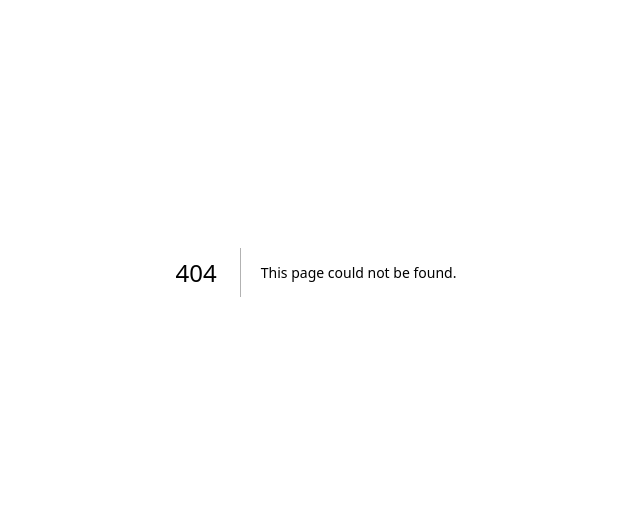
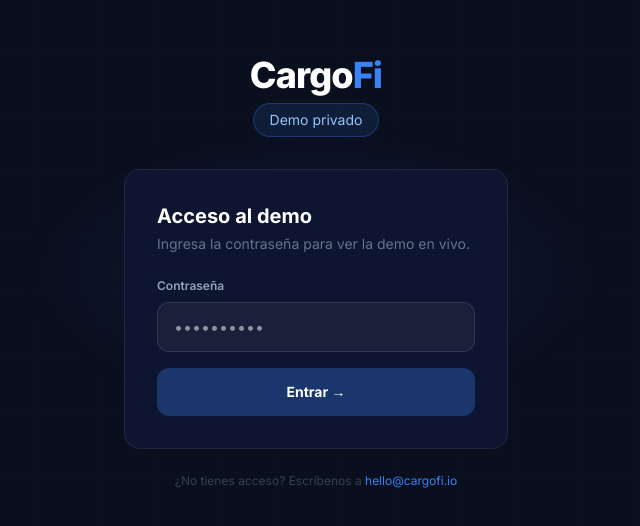
Before and after one commit to ai-lucasalberto/cargofi-landing, a Next.js app: page /demo/login in a window 1280 px wide. Before the commit this address had no page. Shown: the part 128-654 px from the top of the page, without its empty margins (324-964 px from the left). Built offline with nearby package versions, Linux system fonts and the light colour scheme.

Commit message:
feat: password protection for /demo — middleware + login page

```diff
--- /dev/null
+++ b/src/app/demo/auth/route.ts
@@ -0,0 +1,23 @@
+import { NextRequest, NextResponse } from "next/server";
+
+const DEMO_PASSWORD = process.env.DEMO_PASSWORD || "cargofi2026";
+const COOKIE_NAME = "cargofi_demo_auth";
+
+export async function POST(request: NextRequest) {
+  const body = await request.json();
+  const { password, from } = body;
+
+  if (password === DEMO_PASSWORD) {
+    const response = NextResponse.json({ ok: true });
+    response.cookies.set(COOKIE_NAME, DEMO_PASSWORD, {
+      httpOnly: true,
+      secure: true,
+      sameSite: "lax",
+      maxAge: 60 * 60 * 24 * 7, // 7 days
+      path: "/",
+    });
+    return response;
+  }
+
+  return NextResponse.json({ ok: false, error: "Contraseña incorrecta" }, { status: 401 });
+}
--- /dev/null
+++ b/src/app/demo/login/page.tsx
@@ -0,0 +1,130 @@
+"use client";
+
+import { useState, Suspense } from "react";
+import { useRouter, useSearchParams } from "next/navigation";
+
+function LoginForm() {
+  const router = useRouter();
+  const searchParams = useSearchParams();
+  const from = searchParams.get("from") || "/demo";
+
+  const [password, setPassword] = useState("");
+  const [loading, setLoading] = useState(false);
+  const [error, setError] = useState("");
+
+  const handleSubmit = async (e: React.FormEvent) => {
+    e.preventDefault();
+    setLoading(true);
+    setError("");
+
+    const res = await fetch("/demo/auth", {
+      method: "POST",
+      headers: { "Content-Type": "application/json" },
+      body: JSON.stringify({ password, from }),
+    });
+
+    if (res.ok) {
+      router.push(from);
+      router.refresh();
+    } else {
+      const data = await res.json();
+      setError(data.error || "Contraseña incorrecta");
+      setLoading(false);
+    }
+  };
+
+  return (
+    <div className="min-h-screen flex items-center justify-center px-4"
+      style={{ background: "#0a0f1e" }}>
+
+      {/* Grid bg */}
+      <div className="fixed inset-0 opacity-30 pointer-events-none"
+        style={{
+          backgroundImage:
+            "linear-gradient(rgba(59,130,246,0.07) 1px, transparent 1px), linear-gradient(90deg, rgba(59,130,246,0.07) 1px, transparent 1px)",
+          backgroundSize: "60px 60px",
+        }} />
+
+      {/* Glow */}
+      <div className="fixed top-1/2 left-1/2 -translate-x-1/2 -translate-y-1/2 pointer-events-none"
+        style={{ width: 600, height: 300, background: "radial-gradient(ellipse, rgba(59,130,246,0.1) 0%, transparent 70%)" }} />
+
+      <div className="relative w-full max-w-sm">
+        {/* Logo */}
+        <div className="text-center mb-8">
+          <div className="text-4xl font-extrabold tracking-tight mb-2">
+            Cargo<span style={{ color: "#3b82f6" }}>Fi</span>
+          </div>
+          <div className="text-sm px-4 py-1.5 rounded-full inline-block"
+            style={{ background: "rgba(59,130,246,0.12)", border: "1px solid rgba(59,130,246,0.3)", color: "#93c5fd" }}>
+            Demo privado
+          </div>
+        </div>
+
+        {/* Card */}
+        <div className="rounded-2xl p-8"
+          style={{ background: "#0d1530", border: "1px solid rgba(255,255,255,0.08)" }}>
+          <h1 className="text-xl font-bold mb-1 text-white">Acceso al demo</h1>
+          <p className="text-sm mb-6" style={{ color: "#64748b" }}>
+            Ingresa la contraseña para ver la demo en vivo.
+          </p>
+
+          <form onSubmit={handleSubmit} className="flex flex-col gap-4">
+            <div>
+              <label className="block text-xs font-semibold mb-2" style={{ color: "#94a3b8" }}>
+                Contraseña
+              </label>
+              <input
+                type="password"
+                value={password}
+                onChange={e => setPassword(e.target.value)}
+                placeholder="••••••••••"
+                autoFocus
+                required
+                className="w-full px-4 py-3 rounded-xl text-white outline-none transition-all"
+                style={{
+                  background: "rgba(255,255,255,0.05)",
+                  border: error ? "1px solid rgba(239,68,68,0.5)" : "1px solid rgba(255,255,255,0.1)",
+                }}
+              />
+            </div>
+
+            {error && (
+              <div className="text-sm px-3 py-2 rounded-lg"
+                style={{ background: "rgba(239,68,68,0.1)", border: "1px solid rgba(239,68,68,0.3)", color: "#fca5a5" }}>
+                ❌ {error}
+              </div>
+            )}
+
+            <button
+              type="submit"
+              disabled={loading || !password}
+              className="w-full py-3.5 rounded-xl font-bold text-sm text-white transition-all"
+              style={{
+                background: loading || !password
+                  ? "rgba(59,130,246,0.3)"
+                  : "linear-gradient(90deg, #2563eb, #0891b2)",
+                cursor: loading || !password ? "not-allowed" : "pointer",
+                boxShadow: !loading && password ? "0 8px 24px rgba(37,99,235,0.25)" : "none",
+              }}>
+              {loading ? "Verificando..." : "Entrar →"}
+            </button>
+          </form>
+        </div>
+
+        <p className="text-center text-xs mt-6" style={{ color: "#334155" }}>
+          ¿No tienes acceso? Escríbenos a{" "}
+          <a href="mailto:hello@cargofi.io" style={{ color: "#3b82f6" }}>hello@cargofi.io</a>
+        </p>
+      </div>
+    </div>
+  );
+}
+
+export default function LoginPage() {
+  return (
+    <Suspense>
+      <LoginForm />
+    </Suspense>
+  );
+}
--- /dev/null
+++ b/src/middleware.ts
@@ -0,0 +1,28 @@
+import { NextRequest, NextResponse } from "next/server";
+
+const DEMO_PASSWORD = process.env.DEMO_PASSWORD || "cargofi2026";
+const COOKIE_NAME = "cargofi_demo_auth";
+
+export function middleware(request: NextRequest) {
+  const { pathname } = request.nextUrl;
+
+  // Only protect /demo routes (not /demo/login or /demo/auth)
+  if (
+    pathname.startsWith("/demo") &&
+    !pathname.startsWith("/demo/login") &&
+    !pathname.startsWith("/demo/auth")
+  ) {
+    const cookie = request.cookies.get(COOKIE_NAME);
+    if (cookie?.value !== DEMO_PASSWORD) {
+      const loginUrl = new URL("/demo/login", request.url);
+      loginUrl.searchParams.set("from", pathname);
+      return NextResponse.redirect(loginUrl);
+    }
+  }
+
+  return NextResponse.next();
+}
+
+export const config = {
+  matcher: ["/demo/:path*"],
+};
```
